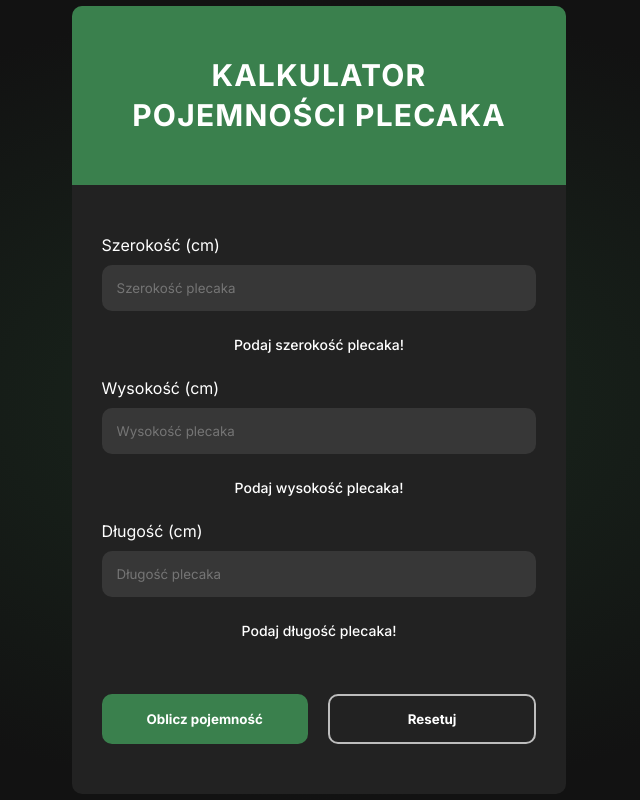
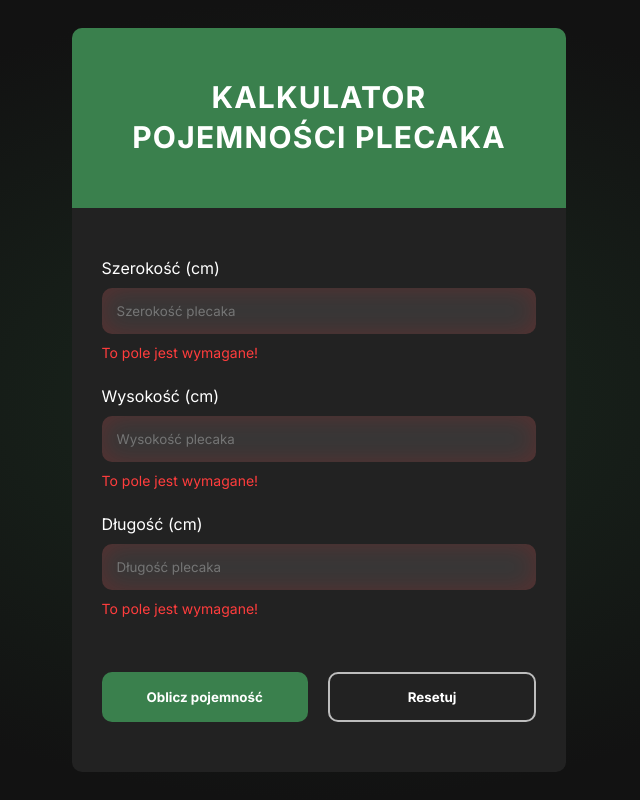
Before and after one commit to FattyIsKing/backpack-size-calculator, a React (Create React App) app: page / in a window 1280 px wide. Both pictures are taken after a click on the button "Oblicz pojemność". Shown: the whole page, without its empty margins (321-961 px from the left). Built offline with nearby package versions, Linux system fonts and the light colour scheme.

Commit message:
Add result styles and move error to FormField component

```diff
--- a/src/components/Form/Form.jsx
+++ b/src/components/Form/Form.jsx
@@ -52,24 +52,25 @@ const Form = ({ setResult }) => {
             placeholder="Szerokość plecaka"
             value={width}
             onChange={(e) => setWidth(e.target.value)}
+            error={errors.width}
           />
-          {errors.width && <p className={styles.error}>Podaj szerokość plecaka!</p>}
           <FormField
             name="height"
             content="Wysokość (cm)"
             placeholder="Wysokość plecaka"
             value={height}
             onChange={(e) => setHeight(e.target.value)}
+            error={errors.height}
           />
-          {errors.height && <p className={styles.error}>Podaj wysokość plecaka!</p>}
+
           <FormField
             name="length"
             content="Długość (cm)"
             placeholder="Długość plecaka"
             value={length}
             onChange={(e) => setLength(e.target.value)}
+            error={errors.length}
           />
-          {errors.length && <p className={styles.error}>Podaj długość plecaka!</p>}
         </div>
         <div className={styles.holder}>
           <Button name="Oblicz pojemność" onClick={calculate} />
--- a/src/components/FormField/FormField.jsx
+++ b/src/components/FormField/FormField.jsx
@@ -1,10 +1,18 @@
 import React from "react";
 import styles from "./FormField.module.scss";
-const FormField = ({ name, content, placeholder, value, onChange }) => {
+const FormField = ({ name, content, placeholder, value, onChange, error }) => {
   return (
     <div className={styles.wrapper}>
       <label htmlFor={name}>{content}</label>
-      <input type="number" name={name} value={value} placeholder={placeholder} onChange={onChange} />
+      <input
+        type="number"
+        name={name}
+        value={value}
+        placeholder={placeholder}
+        onChange={onChange}
+        className={error ? styles.inputError : null}
+      />
+      {error && <span className={styles.error}>To pole jest wymagane!</span>}
     </div>
   );
 };
--- a/src/components/FormField/FormField.module.scss
+++ b/src/components/FormField/FormField.module.scss
@@ -20,3 +20,12 @@
     }
   }
 }
+
+.error {
+  font-size: 14px;
+  color: #ff3d3d;
+}
+
+.inputError {
+  box-shadow: 0px 0px 26px 0px rgba(236, 18, 18, 0.2) inset;
+}
--- a/src/components/Result/Result.jsx
+++ b/src/components/Result/Result.jsx
@@ -2,7 +2,12 @@ import React from "react";
 import styles from "./Result.module.scss";
 
 const Result = ({ result }) => {
-  return <div className={styles.wrapper}>Pojemność twojego plecaka: {result} l</div>;
+  return (
+    <div className={styles.wrapper}>
+      <p>Pojemność twojego plecaka wynosi</p>
+      <div>{result.toFixed(2)} litry</div>
+    </div>
+  );
 };
 
 export default Result;
--- a/src/components/Result/Result.module.scss
+++ b/src/components/Result/Result.module.scss
@@ -1,5 +1,24 @@
 .wrapper {
-  width: 25%;
+  width: 70%;
   min-width: 350px;
-  border: 2px solid black;
+  background-color: #222222;
+  display: flex;
+  align-items: center;
+  justify-content: center;
+  gap: 15px;
+  padding: 25px 0;
+  border-radius: 10px;
+
+  p {
+    font-weight: bold;
+  }
+
+  div {
+    display: flex;
+    align-items: center;
+    justify-content: center;
+    background-color: #3a804d;
+    padding: 10px 20px;
+    border-radius: 5px;
+  }
 }
```
